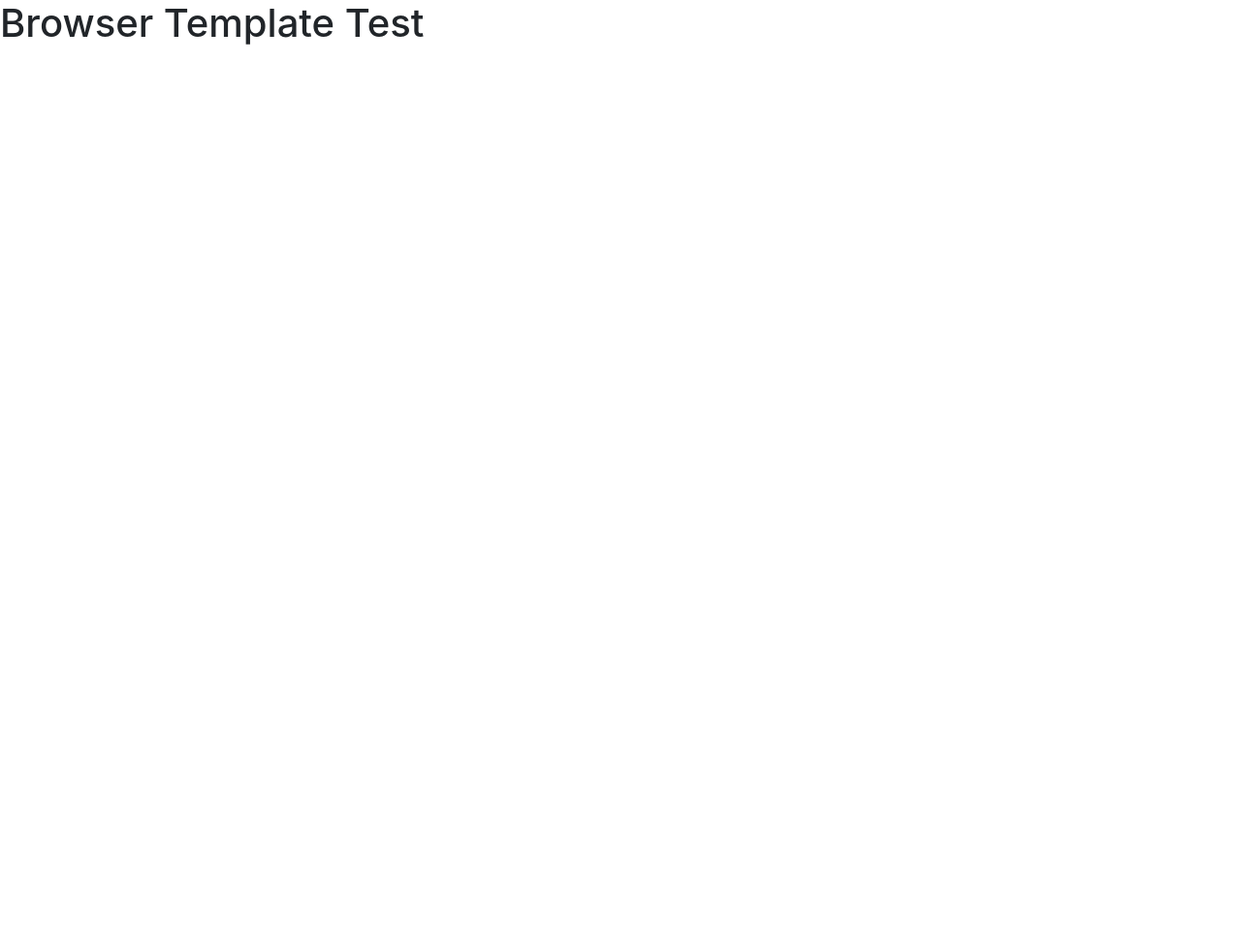
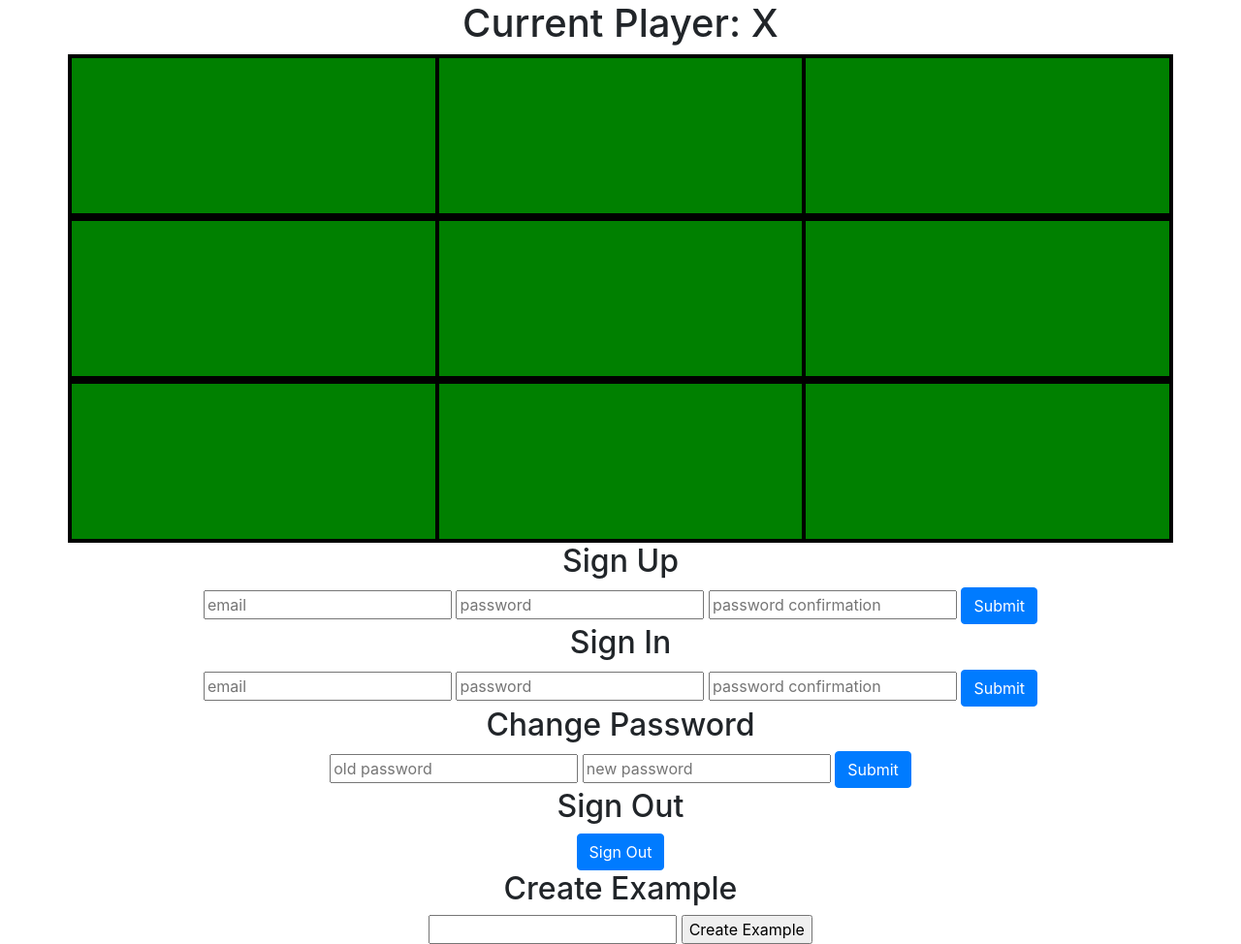
Before and after one commit to sgigli/tic-tac-toe-client, a website built with webpack: page index.html in a window 1280 px wide. Shown: the whole page at 97% size. Before the commit the page ends 800 px from the top, so only its background shows below. Built offline with nearby package versions, Linux system fonts and the light colour scheme.

Commit message:
initial working game/gameboard

```diff
--- a/assets/scripts/app.js
+++ b/assets/scripts/app.js
@@ -2,10 +2,16 @@
 
 // use require with a reference to bundle the file and use it in this file
 // const example = require('./example')
+const gameEvents = require('./gameEvents')
 
 // use require without a reference to ensure a file is bundled
 // require('./example')
 
 $(() => {
   // your JS code goes here
+  gameEvents.addHandlers()
+  // $('.col-sm').on('click', function (event) {
+  //   $(event.target).html('X')
+  //   console.log(event.target)
+  // })
 })
--- /dev/null
+++ b/assets/scripts/gameEvents.js
@@ -0,0 +1,51 @@
+'use strict'
+const threeInARow = {
+  row1: [$('#0'), $('#1'), $('#2')],
+  row2: [$('#3'), $('#4'), $('#5')],
+  row3: [$('#6'), $('#7'), $('#8')],
+  col1: [$('#0'), $('#3'), $('#6')],
+  col2: [$('#1'), $('#4'), $('#7')],
+  col3: [$('#2'), $('#5'), $('#8')],
+  dia1: [$('#0'), $('#4'), $('#8')],
+  dia2: [$('#2'), $('#4'), $('#6')]
+}
+
+const checkWin = threeInARow => {
+  return Object.keys(threeInARow).find(e =>
+    threeInARow[e][0].html() &&
+    threeInARow[e][0].html() === threeInARow[e][1].html() &&
+    threeInARow[e][1].html() === threeInARow[e][2].html()
+  )
+}
+
+let cells = 9
+let currentPlayer = 'X'
+$('#currentPlayer').text('X')
+
+const addLetter = event => {
+  if (!$(event.target).html()) {
+    $('#message').text('')
+    $(event.target).html(currentPlayer)
+    cells--
+    if (checkWin(threeInARow)) {
+      $('#message').text(currentPlayer + ' wins!')
+      $('.col-sm').off('click', addLetter)
+    } else if (cells === 0) {
+      $('#message').text('It is a tie!')
+      $('.col-sm').off('click', addLetter)
+    } else {
+      currentPlayer = (currentPlayer === 'X') ? 'O' : 'X'
+      $('#currentPlayer').text(currentPlayer)
+    }
+  } else {
+    $('#message').text('Please select another space')
+  }
+}
+
+const addHandlers = () => {
+  $('.col-sm').on('click', addLetter)
+}
+
+module.exports = {
+  addHandlers
+}
--- a/assets/styles/index.scss
+++ b/assets/styles/index.scss
@@ -1 +1,19 @@
 @import '~bootstrap/scss/bootstrap';
+
+body {
+  text-align: center;
+}
+
+.container {
+  //width: 700px;
+  border: 0;
+}
+
+div {
+  background-color: green;
+  border: 2px black solid;
+}
+
+.col-sm {
+  padding: 80px;
+}
--- a/index.html
+++ b/index.html
@@ -1,5 +1,6 @@
 <!DOCTYPE html>
 <html>
+
 <head>
   <title>Example</title>
   <meta name="viewport" content="width=device-width, initial-scale=1">
@@ -11,7 +12,62 @@
   <script src="public/vendor.js" type="text/javascript" charset="utf-8" defer></script>
   <script src="public/application.js" type="text/javascript" charset="utf-8" defer></script>
 </head>
+
 <body>
-      <h1>Browser Template Test</h1>
+  <h1>Current Player: <span id="currentPlayer"></span></h1>
+  <h1 id="message"></h1>
+  <div class=container>
+    <div class="row">
+      <div class="col-sm" id="0"></div>
+      <div class="col-sm" id="1"></div>
+      <div class="col-sm" id="2"></div>
+    </div>
+    <div class="row">
+      <div class="col-sm" id="3"></div>
+      <div class="col-sm" id="4"></div>
+      <div class="col-sm" id="5"></div>
+    </div>
+    <div class="row">
+      <div class="col-sm" id="6"></div>
+      <div class="col-sm" id="7"></div>
+      <div class="col-sm" id="8"></div>
+    </div>
+  </div>
+
+  <section class="before-auth">
+    <h2>Sign Up</h2>
+    <form id="sign-up">
+      <input type="email" name="credentials[email]" placeholder="email">
+      <input type="password" name="credentials[password]" placeholder="password">
+      <input type="password" name="credentials[password_confirmation]" placeholder="password confirmation">
+      <button class="btn btn-primary">Submit</button>
+    </form>
+    <h2>Sign In</h2>
+    <form id="sign-in">
+      <input type="email" name="credentials[email]" placeholder="email">
+      <input type="password" name="credentials[password]" placeholder="password">
+      <input type="password" name="credentials[password_confirmation]" placeholder="password confirmation">
+      <button class="btn btn-primary">Submit</button>
+    </form>
+  </section>
+  <section class="after-auth">
+    <h2>Change Password</h2>
+    <form id="change-password">
+      <input type="text" name="passwords[old]" placeholder="old password">
+      <input type="text" name="passwords[new]" placeholder="new password">
+      <button class="btn btn-primary">Submit</button>
+    </form>
+    <h2>Sign Out</h2>
+    <form id="sign-out">
+      <button class="btn btn-primary">Sign Out</button>
+    </form>
+
+    <h2>Create Example</h2>
+    <form id='example-create'>
+      <input type="text" name="example[text]">
+      <input type="submit" value="Create Example">
+    </form>
+  </section>
 </body>
+
 </html>
```
Lines whose indentation alone changed are shown as unchanged.
